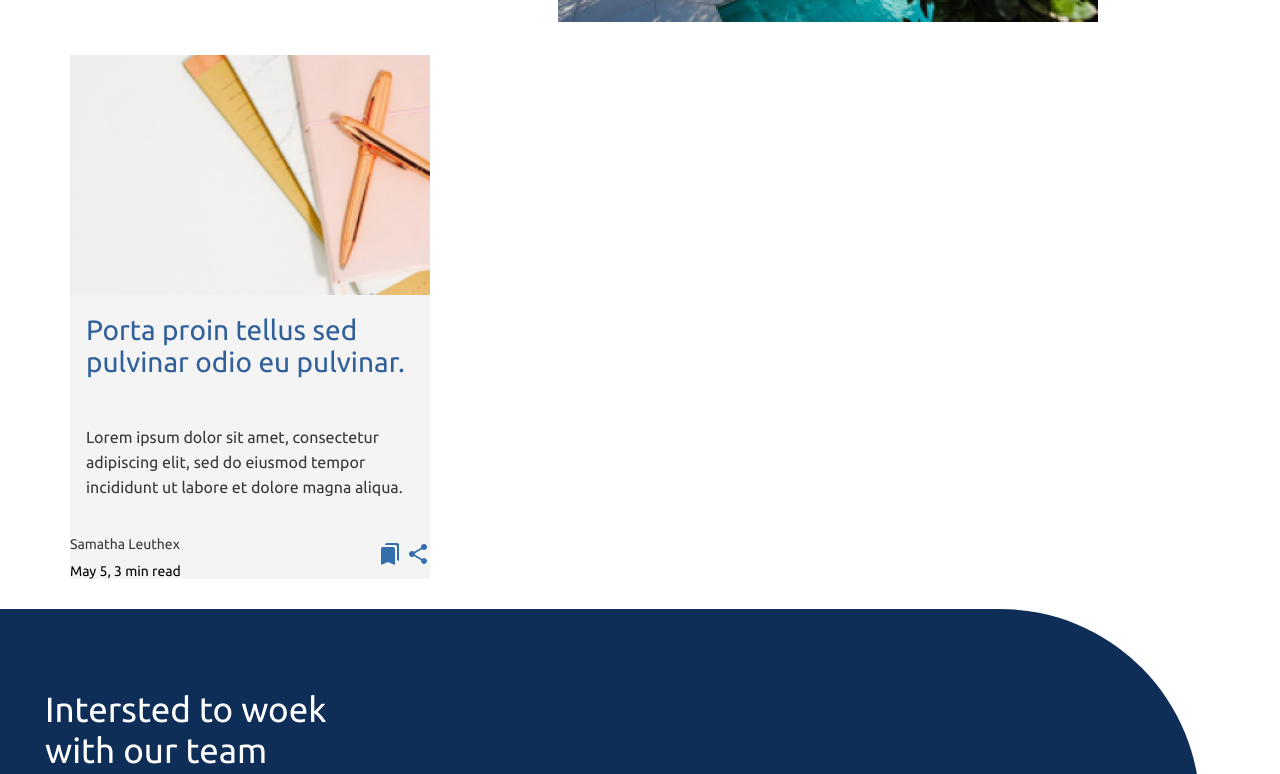
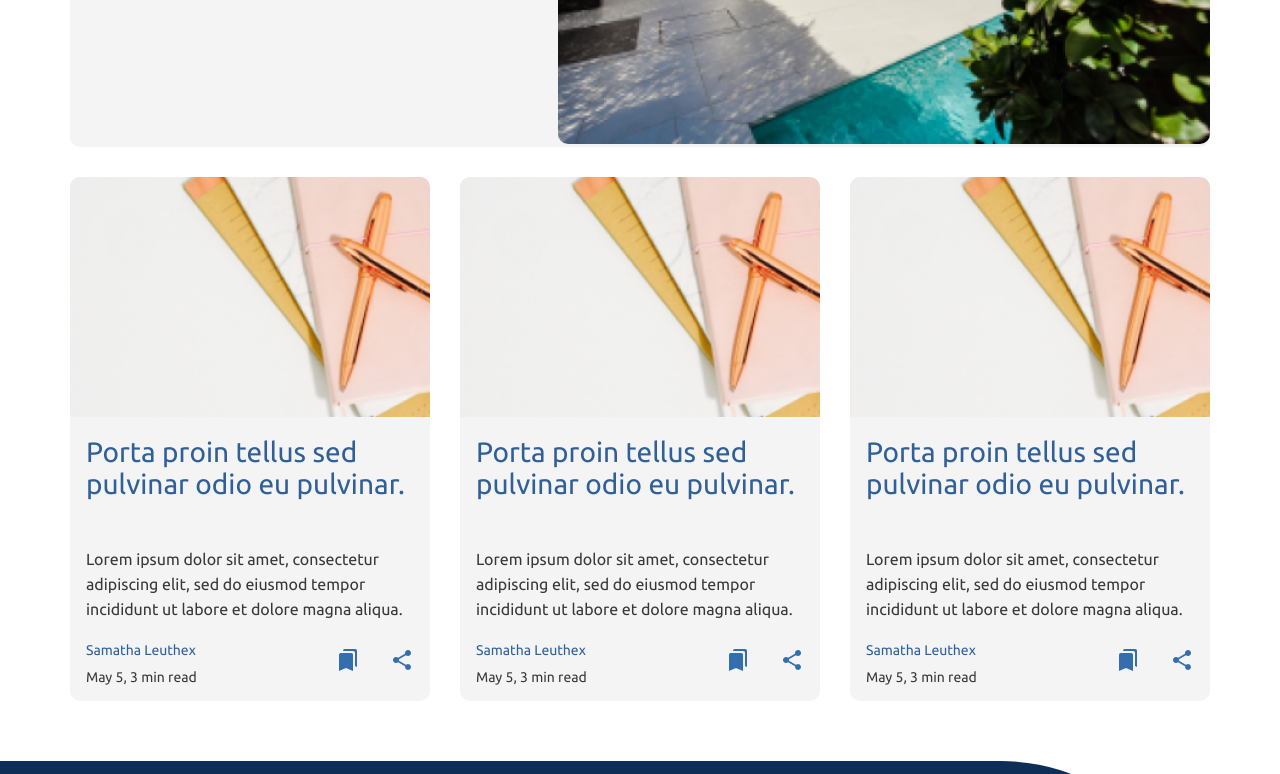
Before and after one commit to Gab-lima/template-afrianska, a website: page blog.html in a window 1280 px wide. Shown: the part 876-1650 px from the top of the page. Drawn offline with Linux system fonts and the light colour scheme.

Commit message:
alteracao de html na pag blog

```diff
--- a/blog.html
+++ b/blog.html
@@ -67,8 +67,12 @@
 
         <div class="blog-principal">
           <div class="card-blog _principal">
-            <div class="row">
+            <div class="content-global ">
+              <div class="teste">
+                <div class="row ">
                   <div class="xs-12 md-5">
+
+                    <div class="content">
                       <h3>Feugiat  sodales at <br> nullam tellus.</h3>
                       <p>Lorem ipsum dolor sit amet, consectetur adipiscing elit, sed do eiusmod tempor incididunt ut
                         labore et dolore magna aliqua. Mi posuere nibh tempor fringilla porta pellentesque ipsum.</p>
@@ -84,16 +88,24 @@
                         </div>
                     </div>
 
+
+                      </div>
+
                       <div class="xs-12 md-7">
+                        <div class="img-blog">
                           <img class="img-blog-first" src="./images/img-blog.png" alt="">
+                        </div>
+                      </div>
+                    </div>
               </div>
             </div>
           </div>
 
           <div class="card-blog">
+            <div class="content-global">
             <div class="row">
               <div class="xs-12 md-4">
-                <div class="content-global">
+                <div class="teste">
                   <div class="img-blog">
                     <img  src="./images/img-blog1.png" alt="">
                   </div>
@@ -101,15 +113,65 @@
                     <h5>Porta proin tellus sed pulvinar odio eu pulvinar.</h5>
                     <p>Lorem ipsum dolor sit amet, consectetur adipiscing elit, sed do eiusmod
                       tempor incididunt ut labore et dolore magna aliqua. </p>
-                  </div>
                       <div class="author">
                           <div class="name-blog">
                             <p >Samatha Leuthex</p>
                             <small>May 5, 3 min read</small>
                           </div>
+
                           <div class="icon-share">
-                        <a href=""><img src="./images/save.png" alt=""></a>
-                        <a href=""><img src="./images/icon-share.png" alt=""></a>
+                            <a class="save" href=""><img src="./images/save.png" alt=""></a>
+                            <a class="share" href=""><img src="./images/icon-share.png" alt=""></a>
+                          </div>
+                        </div>
+                  </div>
+                </div>
+                </div>
+
+                <div class="xs-12 md-4">
+                  <div class="teste">
+                    <div class="img-blog">
+                      <img  src="./images/img-blog1.png" alt="">
+                    </div>
+                    <div class="content">
+                      <h5>Porta proin tellus sed pulvinar odio eu pulvinar.</h5>
+                      <p>Lorem ipsum dolor sit amet, consectetur adipiscing elit, sed do eiusmod
+                        tempor incididunt ut labore et dolore magna aliqua. </p>
+                        <div class="author">
+                            <div class="name-blog">
+                              <p >Samatha Leuthex</p>
+                              <small>May 5, 3 min read</small>
+                            </div>
+
+                            <div class="icon-share">
+                              <a class="save" href=""><img src="./images/save.png" alt=""></a>
+                            <a class="share" href=""><img src="./images/icon-share.png" alt=""></a>
+                            </div>
+                          </div>
+                    </div>
+                  </div>
+                  </div>
+
+                  <div class="xs-12 md-4">
+                    <div class="teste">
+                      <div class="img-blog">
+                        <img  src="./images/img-blog1.png" alt="">
+                      </div>
+                      <div class="content">
+                        <h5>Porta proin tellus sed pulvinar odio eu pulvinar.</h5>
+                        <p>Lorem ipsum dolor sit amet, consectetur adipiscing elit, sed do eiusmod
+                          tempor incididunt ut labore et dolore magna aliqua. </p>
+                          <div class="author">
+                              <div class="name-blog">
+                                <p >Samatha Leuthex</p>
+                                <small>May 5, 3 min read</small>
+                              </div>
+
+                              <div class="icon-share">
+                                <a class="save" href=""><img src="./images/save.png" alt=""></a>
+                            <a class="share" href=""><img src="./images/icon-share.png" alt=""></a>
+                              </div>
+                            </div>
                       </div>
                     </div>
                     </div>
--- a/src/styles/components/banner-blue.scss
+++ b/src/styles/components/banner-blue.scss
@@ -2,14 +2,17 @@
     background-image: url(../images/mask-blue.png);
     background-repeat: no-repeat;
     background-size: cover;
-    background-size: 100%;
-    padding: 50px 0;
-    margin-bottom: 60px;
+    padding: 35px 0;
+    margin: 60px 0;
     .container{
         text-align: center;
         .mask-blue{
-            h3{}
-            p{}
+            p{
+                margin: 0;
+            }
         }
     }
+    @media screen and (min-width: $screen-md){
+        padding: 50px 0;
+    }
 }
--- a/src/styles/components/blog.scss
+++ b/src/styles/components/blog.scss
@@ -10,6 +10,7 @@
           padding: 10px;
           background-color: $color-lgray01;
           border: none;
+          width: 100%;
         }
         placeholder {
         }
@@ -26,15 +27,22 @@
         margin-bottom: 30px;
         border-radius: 5px;
        .content-global{
-        background-color: $color-lgray01;
-        .img-blog{
+
+         .teste{
+          background-color: $color-lgray01;
+          border-radius: 10px;
+          margin-bottom: 30px;
+          .img-blog{
             img{
-                width: 100%;
+               width: 100%;
+               border-radius: 10px 10px 0 0;
+            }
+            .img-blog-first{
+              border-radius: 0 0 10px 10px;
             }
         }
            .content{
             padding: 16px;
-
                h5{
                    font-size: 28px;
                }
@@ -53,19 +61,21 @@
                    font-size: 14px;
                  padding-bottom: 0;
                  margin-bottom: 4px;
+                 color: $color-blue01;
                }
                small {
                   font-size: 14px;
+                  color: $color-gray;
                }
              }
              .icon-share {
-               .save {
-                 img {
-                   padding-right: 18px;
-                 }
-               }
+              .save{
+                  padding-right: 26px;
+              }
+
              }
            }
+        }
 
        }
       }
```
Also changed, not shown: dist/styles.min.css, src/styles/components/author-blog.scss (deleted). Lines whose indentation alone changed are shown as unchanged.
